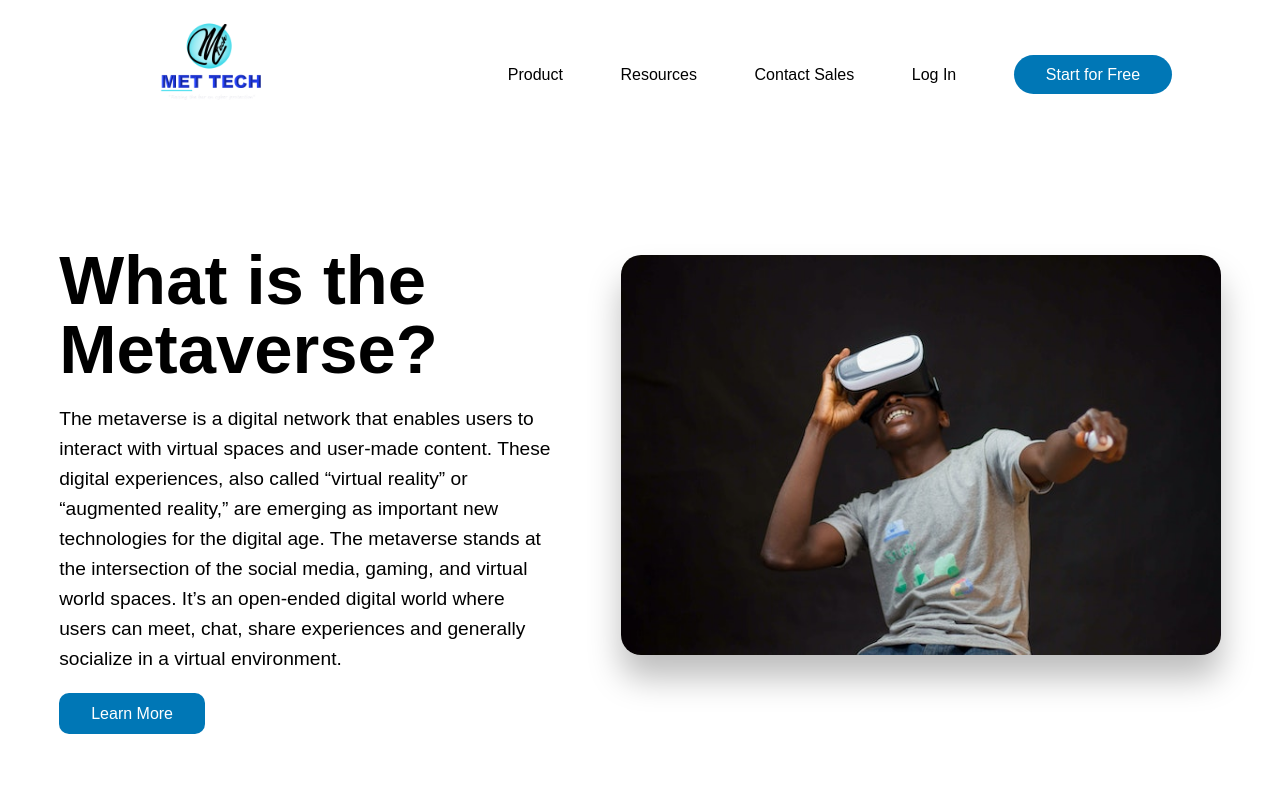
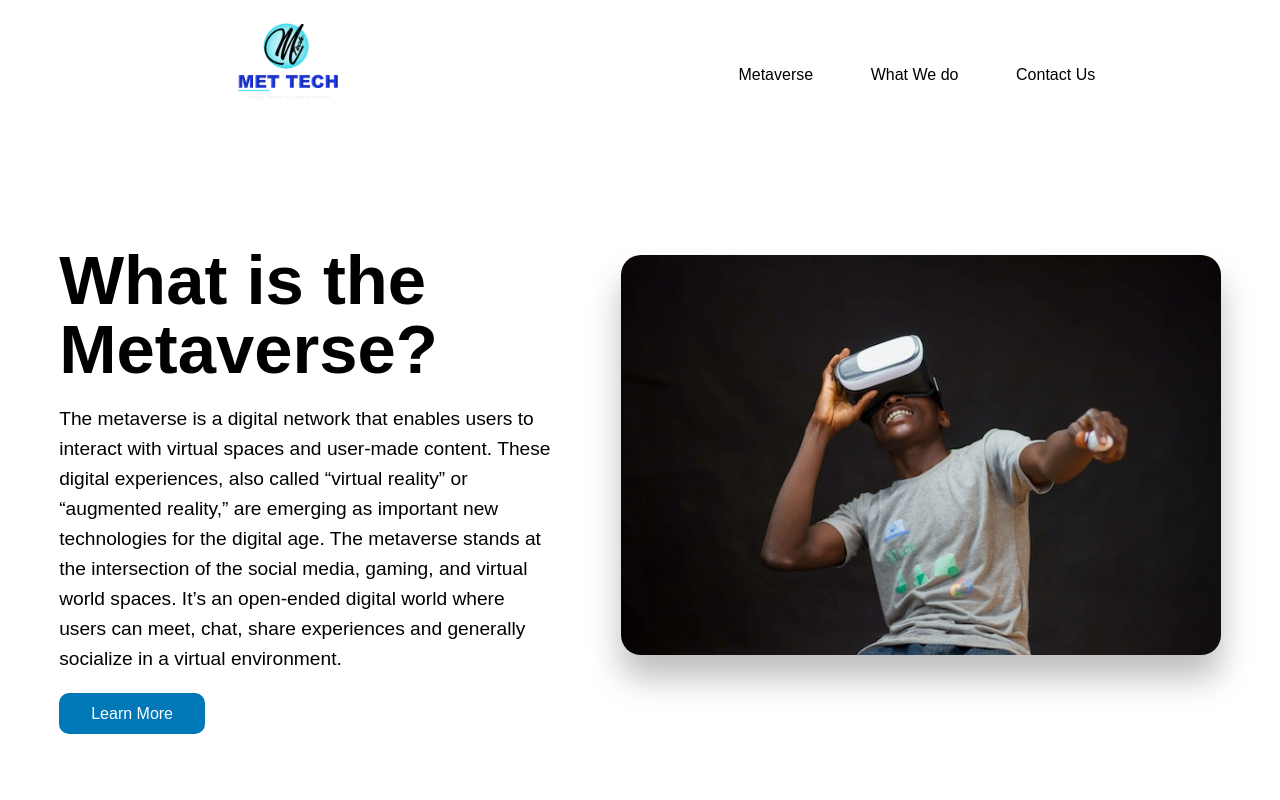
Before and after one commit to tywaynebuchanan/metaverse-app, a plain HTML site: page index.html in a window 1280 px wide. Shown: the top 800 px of the page. Drawn offline with Linux system fonts and the light colour scheme.

Commit message:
made changes to navbar

```diff
--- a/index.html
+++ b/index.html
@@ -18,17 +18,17 @@
            <div class="nav-bar">
                <nav>
                     <ul class="nav-items">
-                        <li><a class = "nav-links" href="#">Product</a></li>
-                        <li><a class = "nav-links" href="#">Resources</a></li>
-                    <li><a class ="nav-links" href="#">Contact Sales</a></li>
-                    <li><a class ="nav-links" href="#">Log In</a></li>
-                    <li><a class="nav-links nav-cta" href="#">Start for Free</a></li>
+                        <li><a class = "nav-links" href="#metaverse">Metaverse</a></li>
+                        <li><a class = "nav-links" href="#whatwedo">What We do</a></li>
+                    <li><a class ="nav-links" href="#contactus">Contact Us</a></li>
+                    <!-- <li><a class ="nav-links" href="#">Log In</a></li>
+                    <li><a class="nav-links nav-cta" href="#">Start for Free</a></li> -->
                 </ul>
                 </nav>
            </div>
         </header>
 
-        <section class="section-hero">
+        <section class="section-hero" id="metaverse">
             <div class="hero">
                 <div class="hero-text-box">
                     <h1 class="heading-primary">
```
